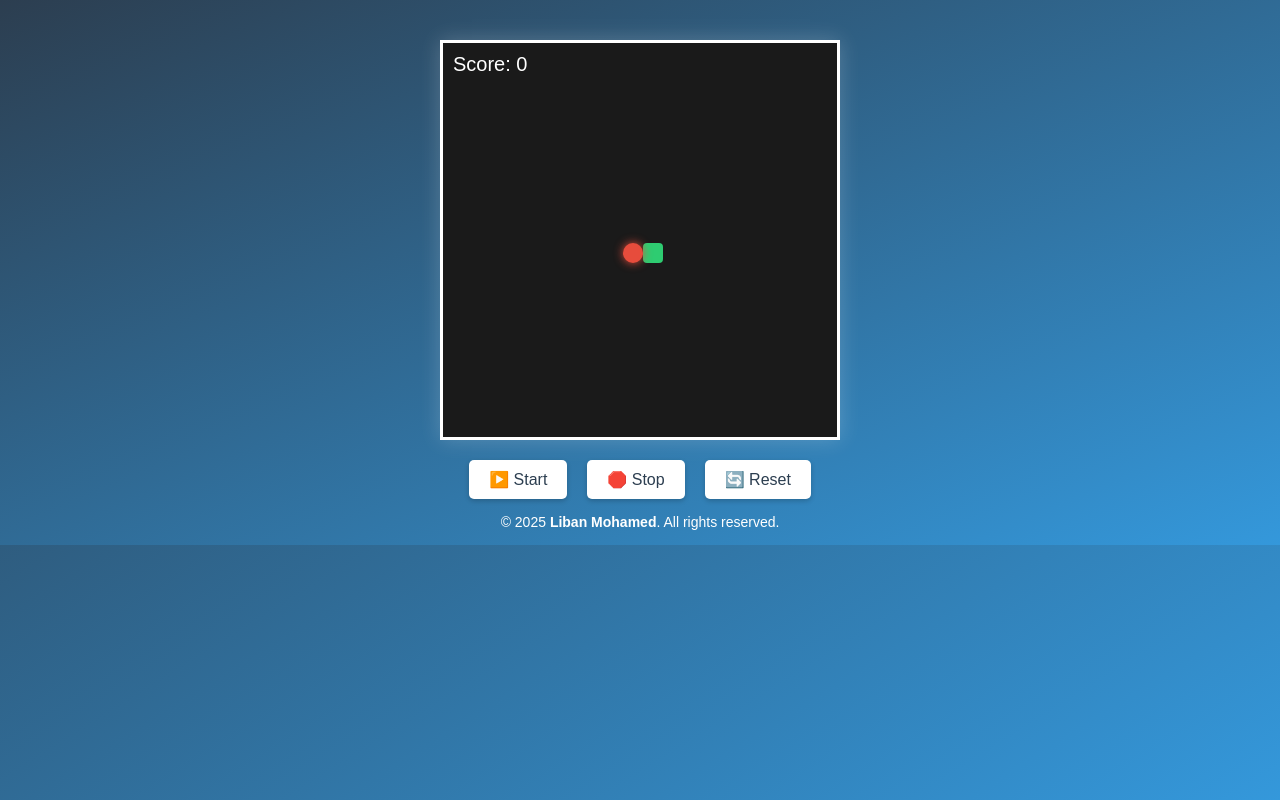
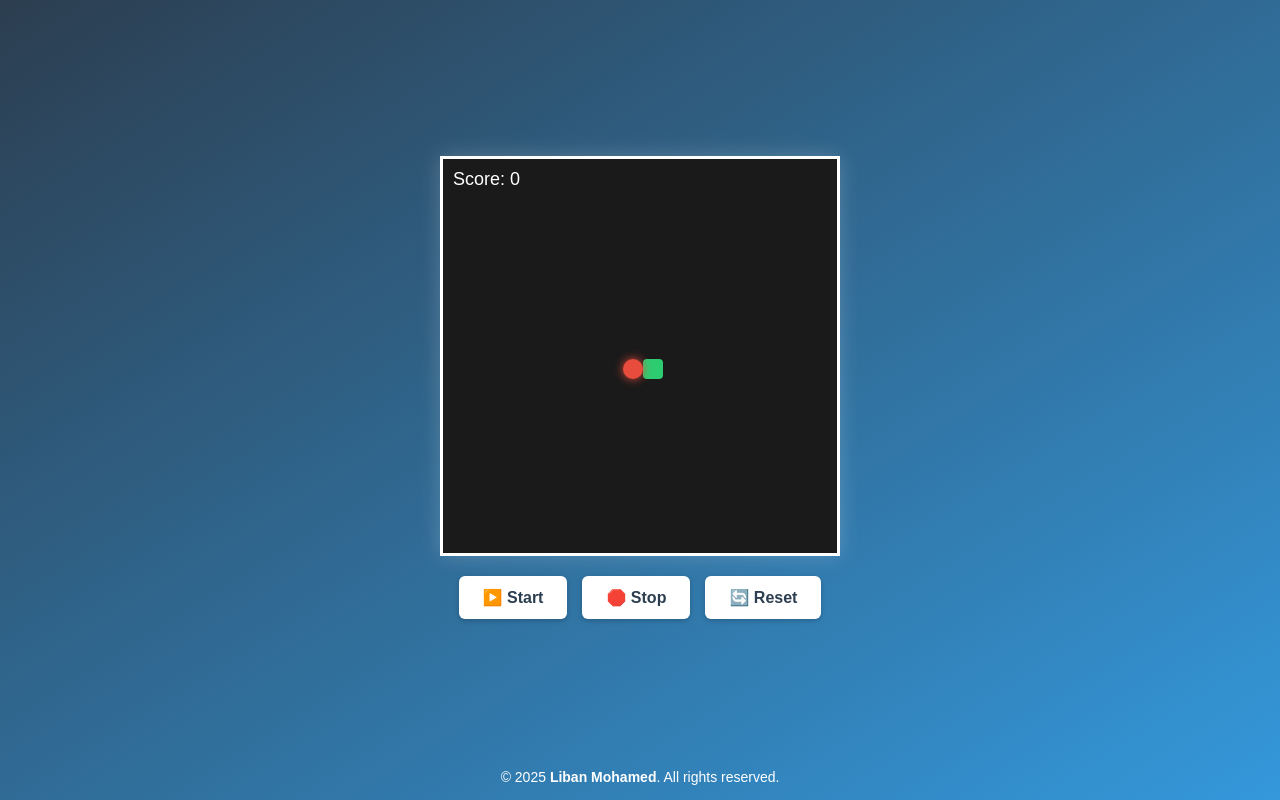
Before and after one commit to Liban912/snake-game, a plain HTML site: page index.html in a window 1280 px wide. Drawn offline with Linux system fonts and the light colour scheme.

Commit message:
index.html

```diff
--- a/index.html
+++ b/index.html
@@ -1,14 +1,14 @@
 <!DOCTYPE html>
 <html lang="en">
 <head>
+  <meta name="viewport" content="width=device-width, initial-scale=1.0, user-scalable=no" />
   <meta charset="UTF-8" />
-  <meta name="viewport" content="width=device-width, initial-scale=1.0" />
   <title>Snake Game</title>
   <style>
     * { margin: 0; padding: 0; box-sizing: border-box; }
 
     html, body {
-      min-height: 100%;
+      height: 100%;
       font-family: Arial, sans-serif;
       background: linear-gradient(to bottom right, #2c3e50, #3498db);
       display: flex;
@@ -16,17 +16,19 @@
     }
 
     .game-container {
+      flex: 1;
       display: flex;
       flex-direction: column;
       align-items: center;
       justify-content: center;
-      flex: 1;
-      padding-top: 40px;
+      padding-top: 20px;
     }
 
     .game-board {
-      width: 400px;
-      height: 400px;
+      width: 90vmin;
+      height: 90vmin;
+      max-width: 400px;
+      max-height: 400px;
       background-color: #1a1a1a;
       border: 3px solid #ffffff;
       position: relative;
@@ -56,25 +58,28 @@
       top: 10px;
       left: 10px;
       color: white;
-      font-size: 20px;
+      font-size: 18px;
       z-index: 2;
     }
 
     .controls {
       margin-top: 20px;
       display: flex;
-      gap: 20px;
+      gap: 15px;
+      flex-wrap: wrap;
+      justify-content: center;
     }
 
     .controls button {
-      padding: 10px 20px;
+      padding: 12px 24px;
       font-size: 16px;
       border: none;
-      border-radius: 5px;
-      cursor: pointer;
+      border-radius: 6px;
       background-color: #ffffff;
       color: #2c3e50;
+      font-weight: bold;
       box-shadow: 0 2px 5px rgba(0,0,0,0.2);
+      cursor: pointer;
       transition: background 0.2s;
     }
 
@@ -88,13 +93,6 @@
       color: white;
       font-size: 14px;
     }
-
-    @media (max-width: 420px) {
-      .game-board {
-        width: 90vw;
-        height: 90vw;
-      }
-    }
   </style>
 </head>
 <body>
@@ -103,7 +101,7 @@
       <div class="score" id="score">Score: 0</div>
     </div>
 
-    <!-- Start, Stop, Reset Buttons -->
+    <!-- Buttons for mobile/desktop -->
     <div class="controls">
       <button onclick="startGame()">▶️ Start</button>
       <button onclick="stopGame()">🛑 Stop</button>
```
